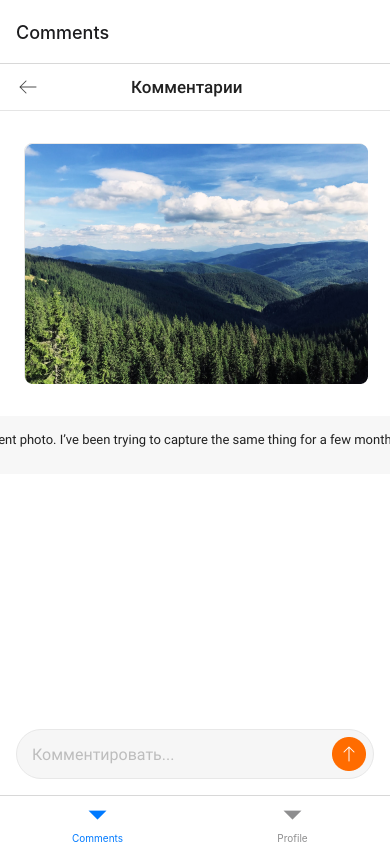
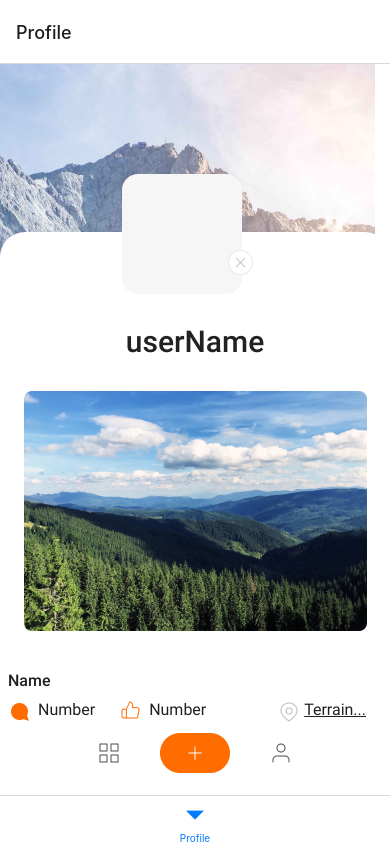
Before and after one commit to Tasha1003Natasha/react-native, a React Native app: screen /Comments in a window 390 px wide. Built offline with nearby package versions, Linux system fonts and the light colour scheme.

Commit message:
ProfileScreen

```diff
--- a/App.js
+++ b/App.js
@@ -47,7 +47,7 @@ export default function App() {
         {/* <MainTab.Screen name="Posts" component={PostsScreen} />
         <MainTab.Screen name="Create" component={CreateScreen} /> */}
 
-        <MainTab.Screen name="Comments" component={CommentsScreen} />
+        {/* <MainTab.Screen name="Comments" component={CommentsScreen} /> */}
 
         <MainTab.Screen name="Profile" component={ProfileScreen} />
       </MainTab.Navigator>
--- a/screens/mainScreen/CommentsScreen.js
+++ b/screens/mainScreen/CommentsScreen.js
@@ -41,10 +41,7 @@ export const CommentsScreen = () => {
               style={{ width: 343, height: 240 }}
             />
           ) : (
-            <Image
-              source={require("../../assets/default_image.png")}
-              style={styles.imageScreen}
-            />
+            <Image source={require("../../assets/default_image.png")} />
           )}
 
           <View style={styles.containerComment}>
--- a/screens/mainScreen/PostsScreen.js
+++ b/screens/mainScreen/PostsScreen.js
@@ -40,7 +40,7 @@ export const PostsScreen = () => {
         <View style={styles.containerCreateScreen}>
           <TouchableOpacity style={styles.containerScreen}>
             <Image
-              // source={require("../../assets/icon_screen.png")}
+              source={require("../../assets/default_image.png")}
               style={styles.imageScreen}
             />
           </TouchableOpacity>
@@ -202,7 +202,7 @@ const styles = StyleSheet.create({
     justifyContent: "center",
     flexWrap: "wrap",
     marginTop: 9,
-    marginBottom: 34,
+    marginBottom: 22,
   },
   toolbar: {
     marginLeft: 31,
--- a/screens/mainScreen/ProfileScreen.js
+++ b/screens/mainScreen/ProfileScreen.js
@@ -1,10 +1,102 @@
-import React from "react";
-import { View, Text, StyleSheet } from "react-native";
+import React, { useState, useEffect } from "react";
+import {
+  StyleSheet,
+  View,
+  ImageBackground,
+  TouchableOpacity,
+  Image,
+  Dimensions,
+  Text,
+} from "react-native";
 
 export const ProfileScreen = () => {
+  const [image, setImage] = useState(null);
+  const addImage = () => {};
+
+  //   const userName = useSelector(state => state.user?.user?.email);
+  //
+
+  const [dimensions, setDimensions] = useState(
+    Dimensions.get("window").width - 8 * 2
+  );
+
+  const onchange = () => {
+    const width = Dimensions.get("window").width - 8 * 2;
+    setDimensions(width);
+  };
+
+  useEffect(() => {
+    const subscription = Dimensions.addEventListener("change", onchange);
+    return () => subscription.remove();
+  }, []);
+
   return (
     <View style={styles.container}>
-      <Text>ProfileScreen</Text>
+      <ImageBackground
+        source={require("../../assets/image.png")}
+        style={styles.image}
+      >
+        <View style={styles.form}>
+          <View
+            style={{
+              width: dimensions,
+            }}
+          >
+            {/* <Text style={styles.userName}>{userName || "U"}</Text> */}
+            <Text style={styles.userName}>userName</Text>
+            {/* /* Аватарка */}
+            <View style={styles.avatarSection}>
+              <TouchableOpacity onPress={addImage}>
+                <Image
+                  source={{ uri: image }}
+                  style={{ width: 132, height: 120 }}
+                />
+
+                <Image
+                  source={require("../../assets/close.png")}
+                  style={styles.avatarClose}
+                />
+              </TouchableOpacity>
+            </View>
+
+            {/* Posts */}
+            <View style={styles.containerCreateScreen}>
+              <Image source={require("../../assets/default_image.png")} />
+            </View>
+            <Text style={styles.textScreen}>Name</Text>
+
+            <View style={styles.containerPostScreen}>
+              <TouchableOpacity style={styles.containerComment}>
+                <Image source={require("../../assets/message_circle.png")} />
+                <Text style={styles.comment}>Number</Text>
+
+                <Image source={require("../../assets/thumbs_up.png")} />
+                <Text style={styles.likeText}>Number</Text>
+              </TouchableOpacity>
+
+              <TouchableOpacity style={styles.containerMap}>
+                <Image
+                  source={require("../../assets/map.png")}
+                  style={styles.iconMap}
+                />
+                <Text style={styles.terrainScreen}>Terrain...</Text>
+              </TouchableOpacity>
+            </View>
+          </View>
+
+          <View tyle={styles.containerToolbar}>
+            <View style={styles.postsLine} />
+            <TouchableOpacity style={styles.toolbarItems}>
+              <Image source={require("../../assets/grid.png")} />
+              <Image
+                source={require("../../assets/new.png")}
+                style={styles.toolbar}
+              />
+              <Image source={require("../../assets/user.png")} />
+            </TouchableOpacity>
+          </View>
+        </View>
+      </ImageBackground>
     </View>
   );
 };
@@ -12,7 +104,121 @@ export const ProfileScreen = () => {
 const styles = StyleSheet.create({
   container: {
     flex: 1,
+    backgroundColor: "#fff",
     justifyContent: "center",
+  },
+  image: {
+    flex: 1,
+    resizeMode: "cover",
+    justifyContent: "flex-end",
+  },
+  form: {
+    backgroundColor: "#FFFFFF",
+    borderTopLeftRadius: 25,
+    borderTopRightRadius: 25,
     alignItems: "center",
+    position: "relative",
+  },
+  avatarSection: {
+    position: "absolute",
+    backgroundColor: "#F6F6F6",
+    borderRadius: 16,
+    width: 120,
+    height: 120,
+    top: 92,
+    right: 70,
+    transform: [{ translateY: -150 }, { translateX: -70 }],
+  },
+  avatarClose: {
+    position: "absolute",
+    top: 100,
+    left: 30,
+    transform: [{ translateY: -30 }, { translateX: 70 }],
+  },
+  userName: {
+    color: "#212121",
+    marginTop: 92,
+    fontSize: 30,
+    fontFamily: "Roboto-Medium",
+    textAlign: "center",
+  },
+  // Image
+  containerCreateScreen: {
+    paddingHorizontal: 16,
+    marginTop: 32,
+    marginBottom: 32,
+  },
+  containerPostScreen: {
+    flexDirection: "row",
+    marginTop: 10,
+    // alignItems: "center",
+  },
+  // Posts
+  containerScreen: {
+    height: 240,
+    width: 343,
+    backgroundColor: "#F6F6F6",
+    borderRadius: 8,
+    borderWidth: 1,
+    borderColor: "#E8E8E8",
+    marginTop: 32,
+  },
+  textScreen: {
+    color: "#212121",
+    marginTop: 8,
+    fontSize: 16,
+    fontFamily: "Roboto-Medium",
+  },
+  // comment
+  containerComment: {
+    flex: 1,
+    flexDirection: "row",
+  },
+  comment: {
+    marginLeft: 6,
+    color: "#212121",
+    fontSize: 16,
+    fontFamily: "Roboto-Regular",
+    marginRight: 24,
+  },
+  likeText: {
+    marginLeft: 6,
+    color: "#212121",
+    fontSize: 16,
+    fontFamily: "Roboto-Regular",
+  },
+  // map
+  containerMap: {
+    flexDirection: "row",
+    textAlign: "left",
+    marginRight: 16,
+  },
+  terrainScreen: {
+    color: "#212121",
+    fontSize: 16,
+    fontFamily: "Roboto-Regular",
+    textDecorationLine: "underline",
+  },
+  iconMap: {
+    marginRight: 3,
+  },
+  // //User
+  containerToolbar: {
+    flex: 1,
+    position: "fixed",
+  },
+  toolbarItems: {
+    alignItems: "flex-end",
+    flexDirection: "row",
+    // alignItems: "center",
+    // justifyContent: "center",
+    // justifyContent: "flex-end",
+    flexWrap: "wrap",
+    marginTop: 9,
+    marginBottom: 22,
+  },
+  toolbar: {
+    marginLeft: 31,
+    marginRight: 31,
   },
 });
```
Also changed, not shown: assets/message_circle.png (added), assets/thumbs_up.png (added).
